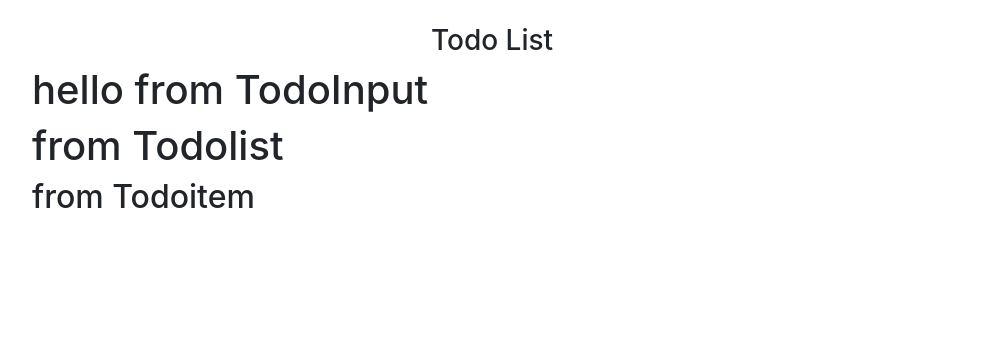
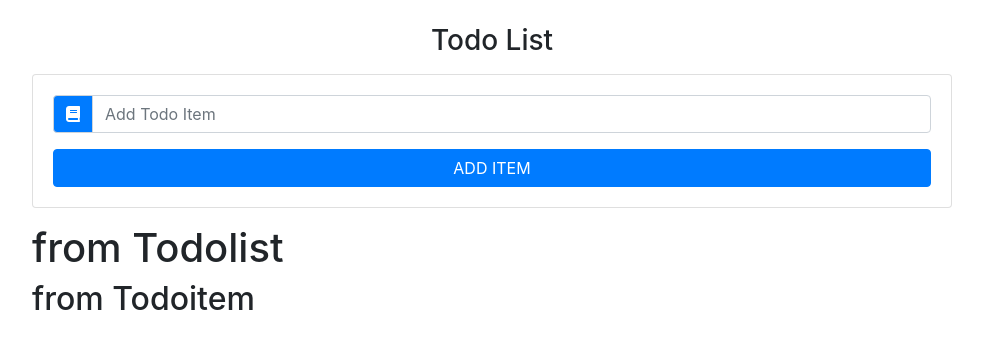
Before and after one commit to saringe/react-TodoList, a React (Create React App) app: page / in a window 1280 px wide. Shown: the top 348 px of the page, without its empty margins (53-1036 px from the left). Built offline with nearby package versions, Linux system fonts and the light colour scheme.

Commit message:
Todo list structure

```diff
--- a/public/index.html
+++ b/public/index.html
@@ -19,6 +19,7 @@
       work correctly both with client-side routing and a non-root public URL.
       Learn how to configure a non-root public URL by running `npm run build`.
     -->
+    <link rel="stylesheet" href="https://use.fontawesome.com/releases/v5.6.3/css/all.css" integrity="sha384-UHRtZLI+pbxtHCWp1t77Bi1L4ZtiqrqD80Kn4Z8NTSRyMA2Fd33n5dQ8lWUE00s/" crossorigin="anonymous">
     <title>Todo List</title>
   </head>
   <body>
--- a/src/App.js
+++ b/src/App.js
@@ -9,7 +9,8 @@
   state={
     items: [{id:1, name:"call"}, {id:2, name: "sleep"}],
     id: uuid(),
-    editItem:false
+    editItem:false,
+    item:""
   }
   handleChange = (e) =>
   {console.log("handleChange")};
@@ -35,8 +36,20 @@
         <div className="row">
           <div className="col-10 max-auto cl-md-8 mt-4">
             <h3 className="text-capitalize text-center">Todo List</h3>
-          <TodoInput item={this.state.item} handleChange={this.handleChange} handleSubmit={this.handleSubmit} editItem={this.state.editItem}></TodoInput>
-          <TodoList items={this.state.items} handleDelete={this.handleDelete} handleEdit={this.handleEdit} clearList={this.clearList}></TodoList>
+          <TodoInput
+          item={this.state.item}
+          handleChange={this.handleChange}
+          handleSubmit={this.handleSubmit}
+          editItem={this.state.editItem}>
+
+          </TodoInput>
+          <TodoList
+          items={this.state.items}
+          handleDelete={this.handleDelete}
+          handleEdit={this.handleEdit}
+          clearList={this.clearList}>
+
+          </TodoList>
           </div>
         </div>
       </div>
--- a/src/components/TodoInput.js
+++ b/src/components/TodoInput.js
@@ -2,9 +2,23 @@
 
 export default class TodoInput extends Component {
     render() {
+        const {handleChange, handleSubmit, editItem, item} = this.props;
         return (
-            <div>
-                   <h1>hello from TodoInput</h1>
+            <div className="card card-body my-3">
+                <form onSubmit={handleSubmit}>
+                 <div className="input-group">
+                    <div className="input-group-prepend">
+                        <div className="input-group-text bg-primary text-white">
+                            <i className="fas fa-book"></i>
+                        </div>
+                    </div>
+                    <input type="text" className="form-control text-capitalize" placeholder="add todo item"
+                    value={item}
+                    onChange={handleChange}></input>
+                 </div>
+                 <button type="submit" className="btn btn-block btn-primary mt-3">ADD ITEM</button>
+                </form>
+
             </div>
         )
     }
```
